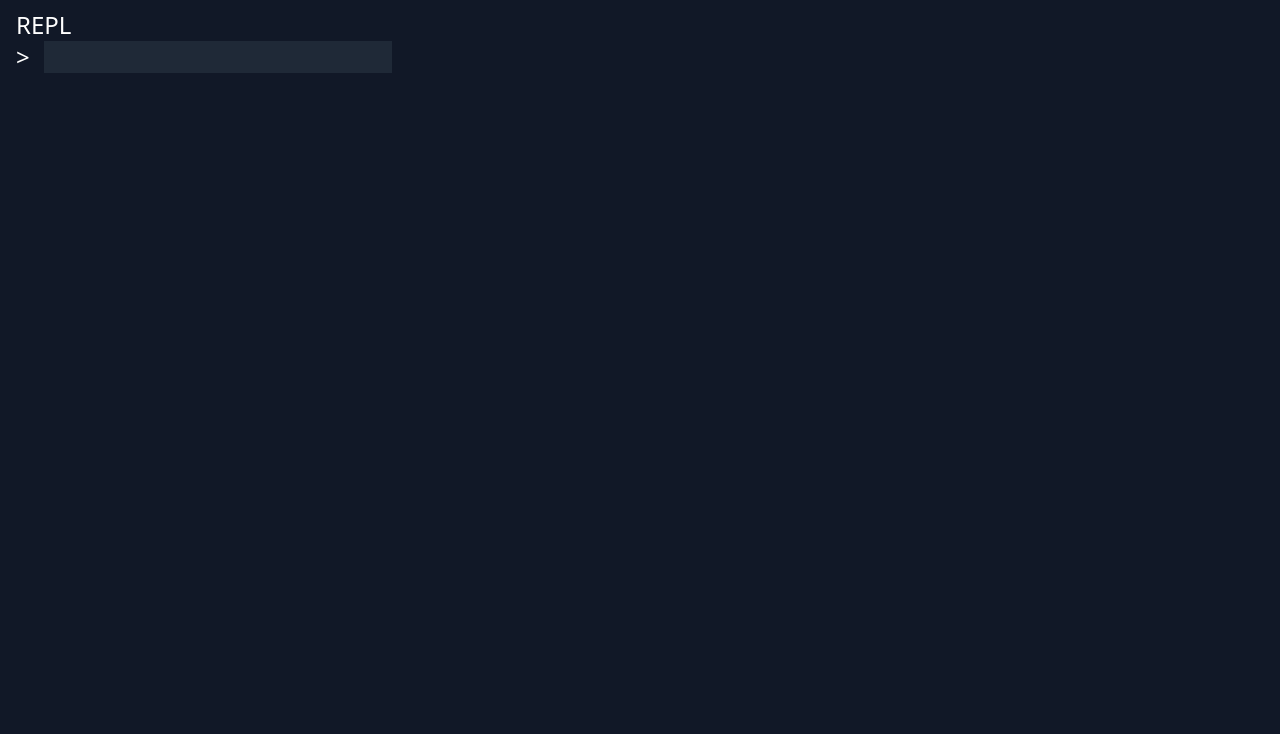
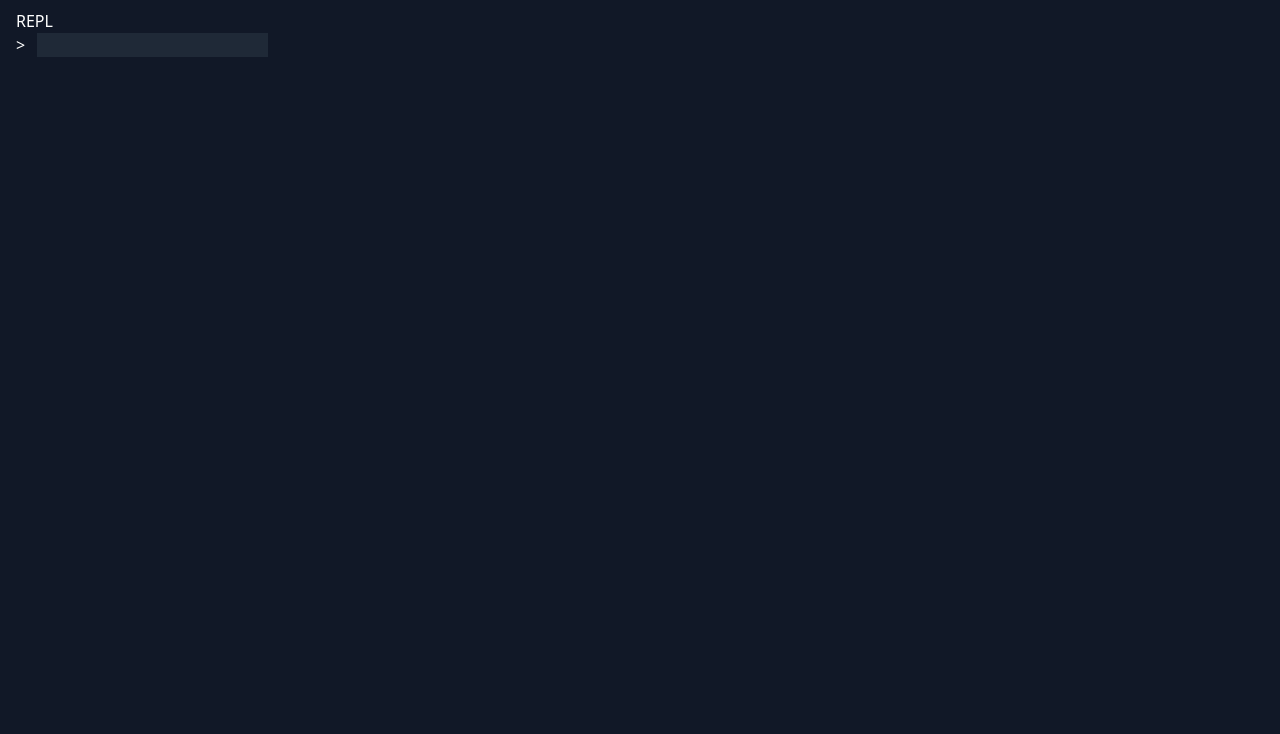
Before and after one commit to utatatata/untyped-lambda-calculus, a plain HTML site: page public/index.html in a window 1280 px wide. Shown: the part 66-800 px from the top of the page. Drawn offline with nearby package versions, Linux system fonts and the light colour scheme.

Commit message:
fix font size and add logog

```diff
--- a/public/index.html
+++ b/public/index.html
@@ -2,13 +2,14 @@
 <html>
   <head>
     <meta charset="utf-8" />
+    <meta name="viewport" content="width=device-width, initial-scale=1.0" />
     <title>REPL for the untyped lambda calculus</title>
     <link
       href="https://unpkg.com/tailwindcss@^1.0/dist/tailwind.min.css"
       rel="stylesheet"
     />
   </head>
-  <body class="bg-gray-900 text-white text-2xl">
+  <body class="bg-gray-900 text-white text-base">
     <script src="untyped-lambda-1.0.0.js"></script>
   </body>
 </html>
```
Also changed, not shown: 1 other file.
